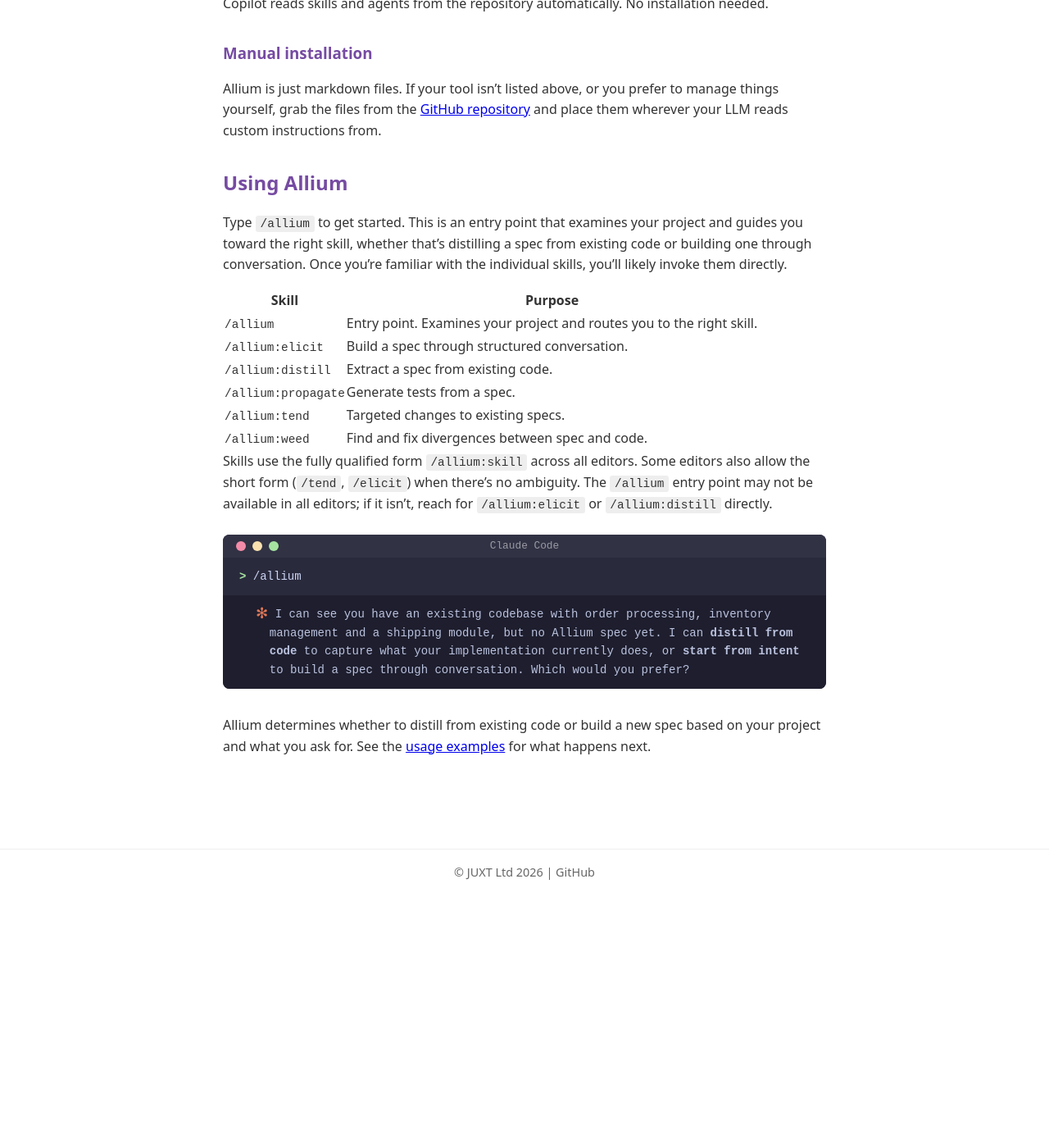
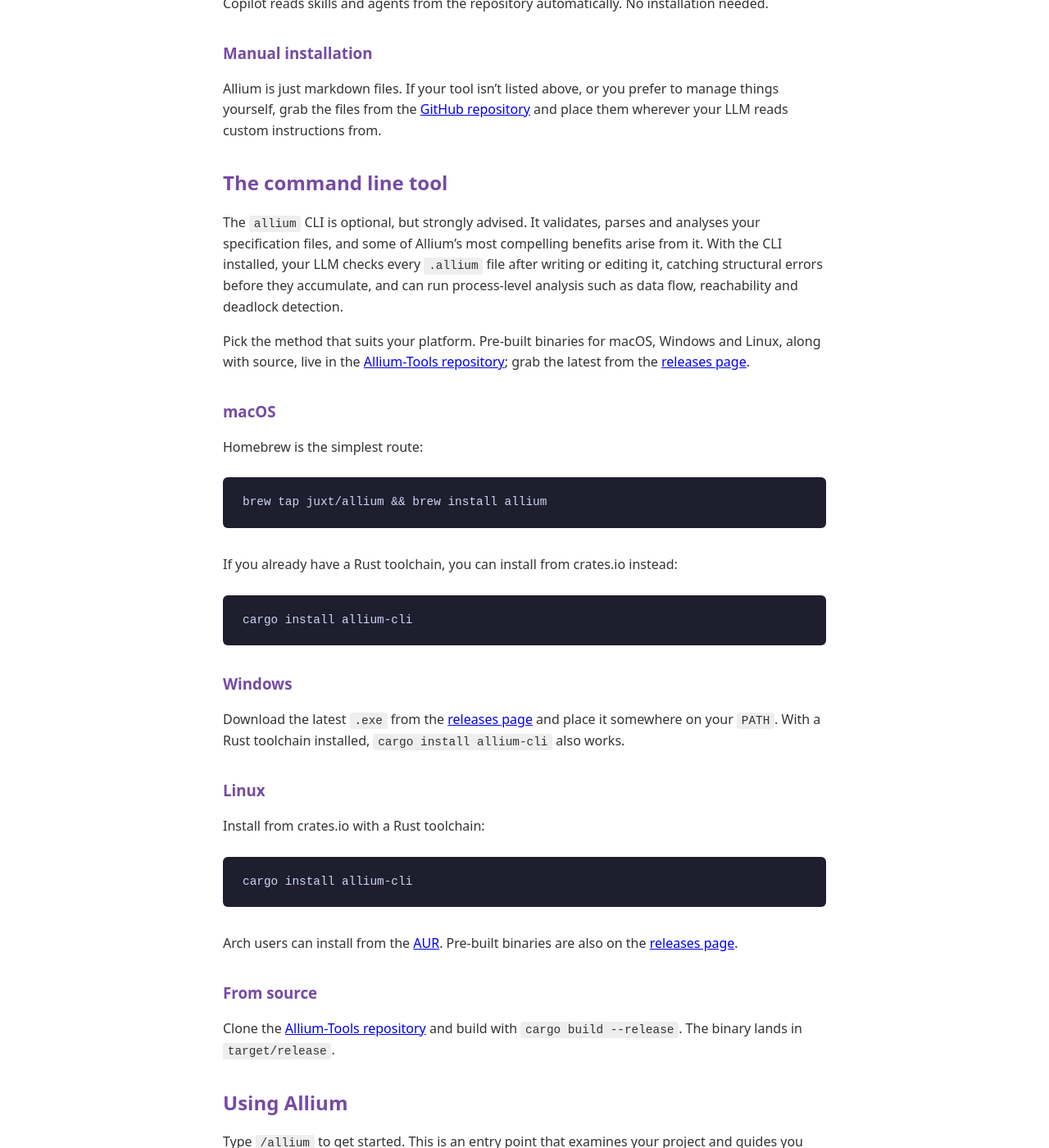
Before and after one commit to juxt/allium, a Jekyll site: the page built from installation.md, in a window 1280 px wide and 1400 px high, scrolled down 601 px. Shown: the whole window at 82% size. Built offline with Jekyll 4.4.1, drawn with Linux system fonts in a browser that asks for light colours; before the commit the page ends 1692 px from its top, so only the background shows below that.

Commit message:
Add CLI installation section to installation page

````diff
--- a/installation.md
+++ b/installation.md
@@ -25,6 +25,44 @@
 ### Manual installation
 
 Allium is just markdown files. If your tool isn't listed above, or you prefer to manage things yourself, grab the files from the [GitHub repository](https://github.com/juxt/allium) and place them wherever your LLM reads custom instructions from.
+
+## The command line tool
+
+The `allium` CLI is optional, but strongly advised. It validates, parses and analyses your specification files, and some of Allium's most compelling benefits arise from it. With the CLI installed, your LLM checks every `.allium` file after writing or editing it, catching structural errors before they accumulate, and can run process-level analysis such as data flow, reachability and deadlock detection.
+
+Pick the method that suits your platform. Pre-built binaries for macOS, Windows and Linux, along with source, live in the [Allium-Tools repository](https://github.com/juxt/allium-tools); grab the latest from the [releases page](https://github.com/juxt/allium-tools/releases).
+
+### macOS
+
+Homebrew is the simplest route:
+
+```bash
+brew tap juxt/allium && brew install allium
+```
+
+If you already have a Rust toolchain, you can install from crates.io instead:
+
+```bash
+cargo install allium-cli
+```
+
+### Windows
+
+Download the latest `.exe` from the [releases page](https://github.com/juxt/allium-tools/releases) and place it somewhere on your `PATH`. With a Rust toolchain installed, `cargo install allium-cli` also works.
+
+### Linux
+
+Install from crates.io with a Rust toolchain:
+
+```bash
+cargo install allium-cli
+```
+
+Arch users can install from the [AUR](https://aur.archlinux.org/packages/allium-tools). Pre-built binaries are also on the [releases page](https://github.com/juxt/allium-tools/releases).
+
+### From source
+
+Clone the [Allium-Tools repository](https://github.com/juxt/allium-tools) and build with `cargo build --release`. The binary lands in `target/release`.
 
 ## Using Allium
 
````
